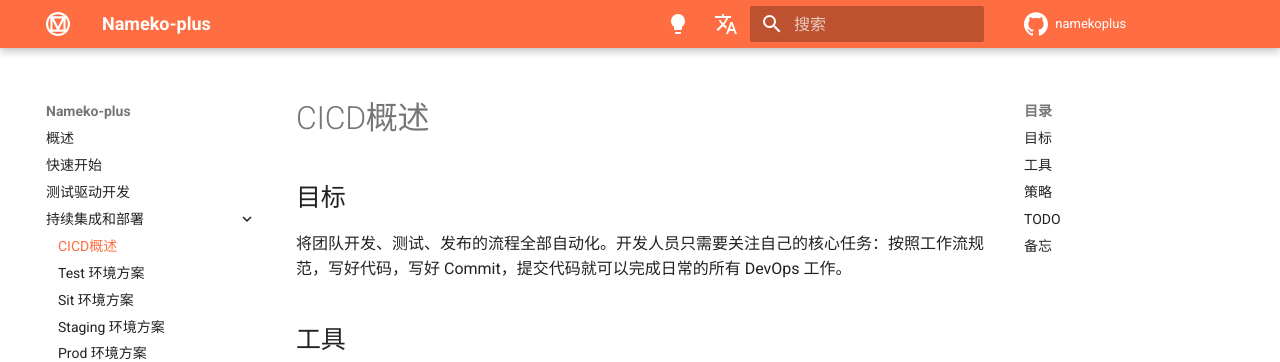
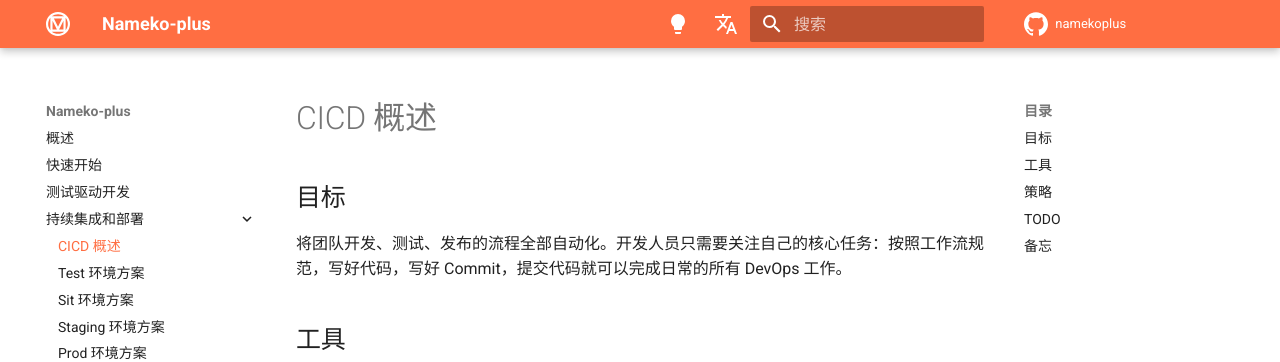
Before and after one commit to Bryanthelol/nameko-plus-doc, an MkDocs documentation site: the page built from docs/CICD 概述.md, in a window 1280 px wide and 900 px high. Shown: the top 362 px of the window. Built offline with MkDocs 1.6.1 and Material for MkDocs 9.7.7, drawn with Linux system fonts in a browser that asks for light colours; comment, search, counter and statistics services are not loaded.

Commit message:
update doc

```diff
--- a/docs/CICD概述.md
+++ b/docs/CICD 概述.md
@@ -3,7 +3,7 @@
   - footer
 --- -->
 
-# CICD概述
+# CICD 概述
 
 ## 目标
 
--- a/mkdocs.yml
+++ b/mkdocs.yml
@@ -8,7 +8,7 @@
 # - 项目文件结构.md
 # - 整体架构说明.md
 - 持续集成和部署:
-  - CICD概述.md
+  - CICD 概述.md
   - test 环境方案.md
   - sit 环境方案.md
   - staging 环境方案.md
```
